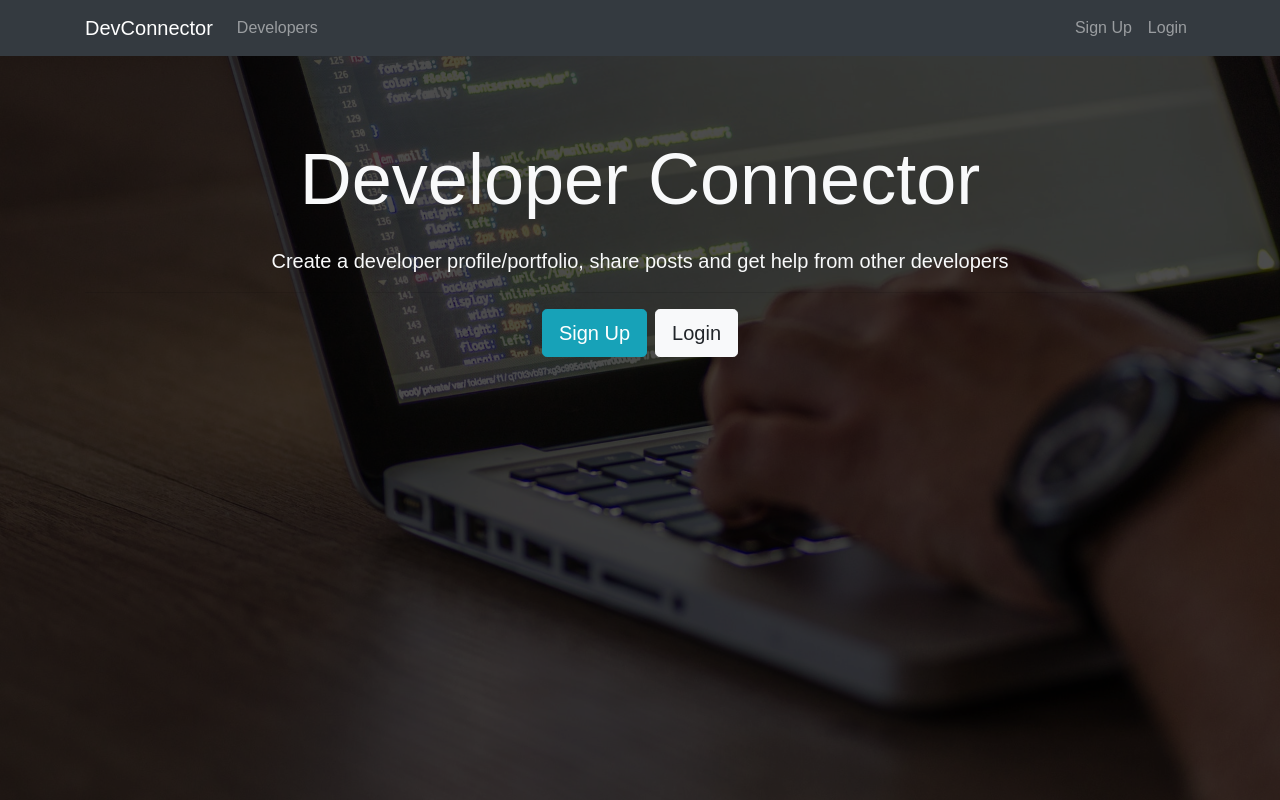
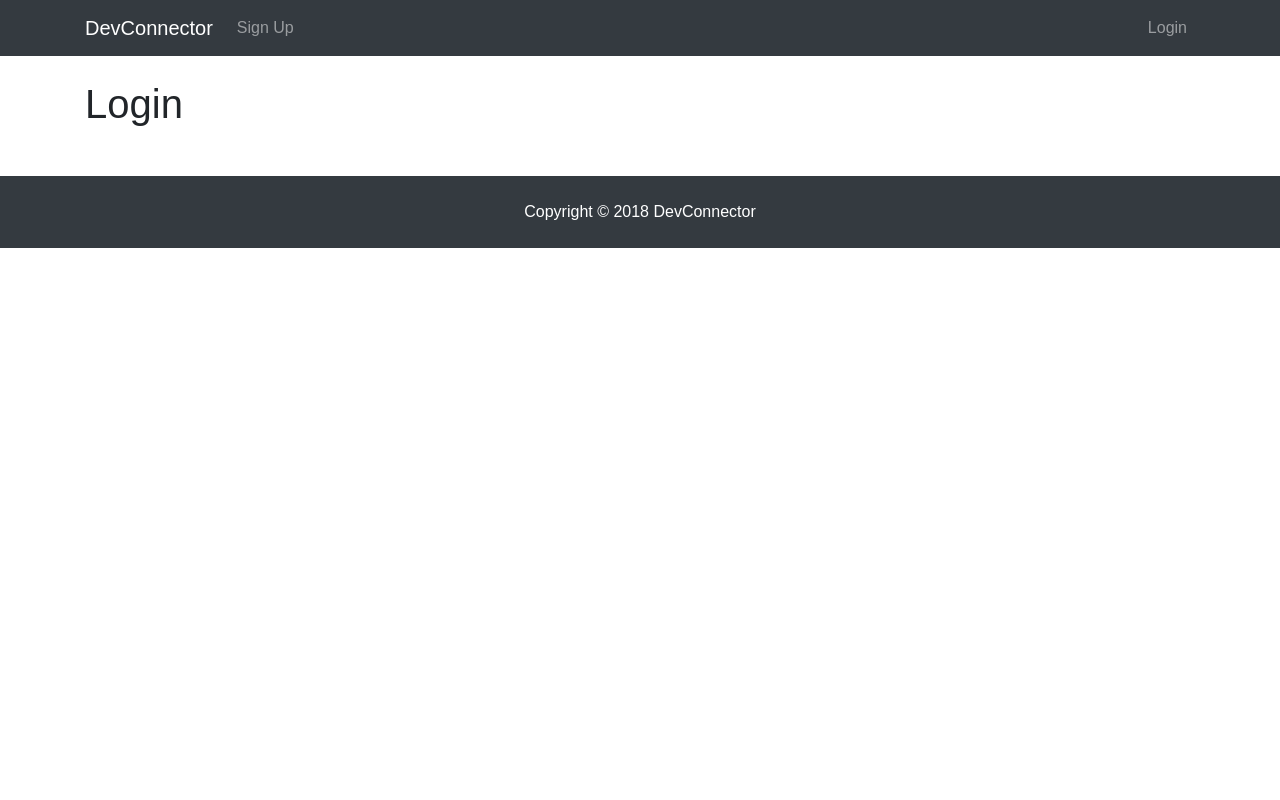
Before and after one commit to kolaveridi/socialnetwork, a React (Create React App) app in the folder client/: page /login in a window 1280 px wide. Shown: the top 800 px of the page. Built offline with nearby package versions, Linux system fonts and the light colour scheme.

Commit message:
router setup done

```diff
--- a/client/package.json
+++ b/client/package.json
@@ -5,6 +5,7 @@
   "dependencies": {
     "react": "^16.4.2",
     "react-dom": "^16.4.2",
+    "react-router-dom": "^4.3.1",
     "react-scripts": "1.1.4",
     "redux-logger": "^3.0.6"
   },
--- a/client/src/App.js
+++ b/client/src/App.js
@@ -1,18 +1,25 @@
 import React, { Component } from 'react';
-
+import {BrowserRouter as Router,Route} from 'react-router-dom';
 import './App.css';
 import Navbar from './components/layout/Navbar';
 import Footer from './components/layout/Footer';
 import Landing from './components/layout/Landing';
+import Register from './components/auth/Register';
+import Login from './components/auth/Login';
 class App extends Component {
   render() {
     return (
+      <Router>
       <div className="App">
       <Navbar/>
-      <Landing/>
-       <h1>My react app </h1>
+      <Route  exact path="/" component={Landing}/>
+      <div className ="container">
+      <Route exact path="/register" component={Register}/>
+      <Route exact path="/login" component={Login}/>
+      </div>
        <Footer/>
       </div>
+      </Router>
     );
   }
 }
--- /dev/null
+++ b/client/src/components/auth/Login.js
@@ -0,0 +1,12 @@
+import React ,{Component} from 'react';
+
+export default class Login extends Component{
+    render(){
+        return(
+         <div>
+           <h1>Login</h1>
+             </div>
+
+        );
+    }
+}
--- /dev/null
+++ b/client/src/components/auth/Register.js
@@ -0,0 +1,12 @@
+import React ,{Component} from 'react';
+
+export default class Register extends Component{
+    render(){
+        return(
+         <div>
+           <h1>Register</h1>
+             </div>
+
+        );
+    }
+}
--- a/client/src/components/layout/Landing.js
+++ b/client/src/components/layout/Landing.js
@@ -1,5 +1,5 @@
 import React ,{Component} from 'react';
-
+import {Link} from 'react-router-dom';
 export default class Landing extends Component{
     render(){
         return(
@@ -13,8 +13,8 @@
             </h1>
             <p className="lead"> Create a developer profile/portfolio, share posts and get help from other developers</p>
             <hr />
-            <a href="register.html" className="btn btn-lg btn-info mr-2">Sign Up</a>
-            <a href="login.html" className="btn btn-lg btn-light">Login</a>
+            <Link to="/register" className="btn btn-lg btn-info mr-2">Sign Up</Link>
+            <Link  to="/login" className="btn btn-lg btn-light">Login</Link>
           </div>
         </div>
       </div>
--- a/client/src/components/layout/Navbar.js
+++ b/client/src/components/layout/Navbar.js
@@ -1,12 +1,12 @@
 import React ,{Component} from 'react';
-
+import {Link} from 'react-router-dom';
 export default class Navbar extends Component{
     render(){
         return(
          <div>
              <nav className="navbar navbar-expand-sm navbar-dark bg-dark mb-4">
     <div className="container">
-      <a className="navbar-brand" href="landing.html">DevConnector</a>
+      <Link className="navbar-brand" to="/" >DevConnector</Link>
       <button className="navbar-toggler" type="button" data-toggle="collapse" data-target="#mobile-nav">
         <span className="navbar-toggler-icon"></span>
       </button>
@@ -14,18 +14,19 @@
       <div className="collapse navbar-collapse" id="mobile-nav">
         <ul className="navbar-nav mr-auto">
           <li className="nav-item">
-            <a className="nav-link" href="profiles.html"> Developers
-            </a>
+            <Link className="nav-link" to="/register">
+            Sign Up
+            </Link>
           </li>
         </ul>
 
         <ul className="navbar-nav ml-auto">
           <li className="nav-item">
-            <a className="nav-link" href="register.html">Sign Up</a>
+            <Link className="nav-link" to="/login">
+             Login
+            </Link>
           </li>
-          <li className="nav-item">
-            <a className="nav-link" href="login.html">Login</a>
-          </li>
+
         </ul>
       </div>
     </div>
```
